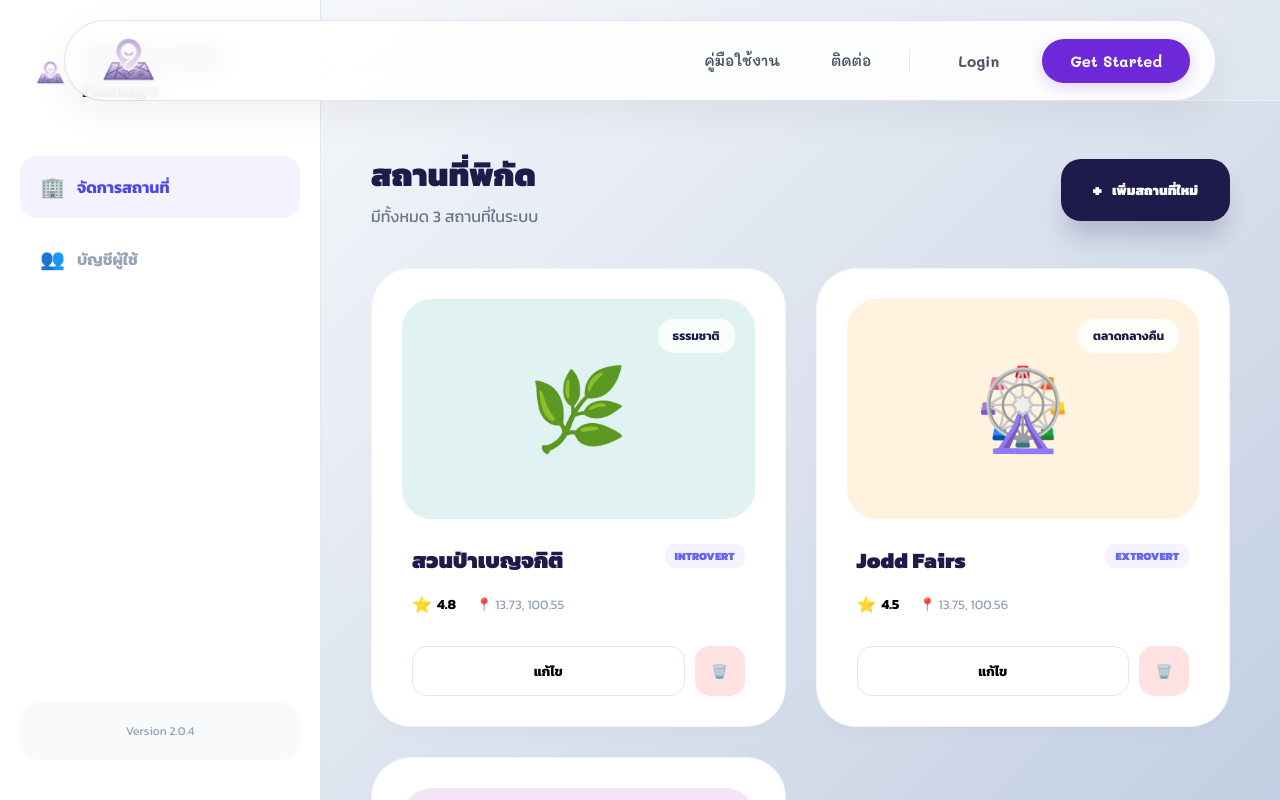
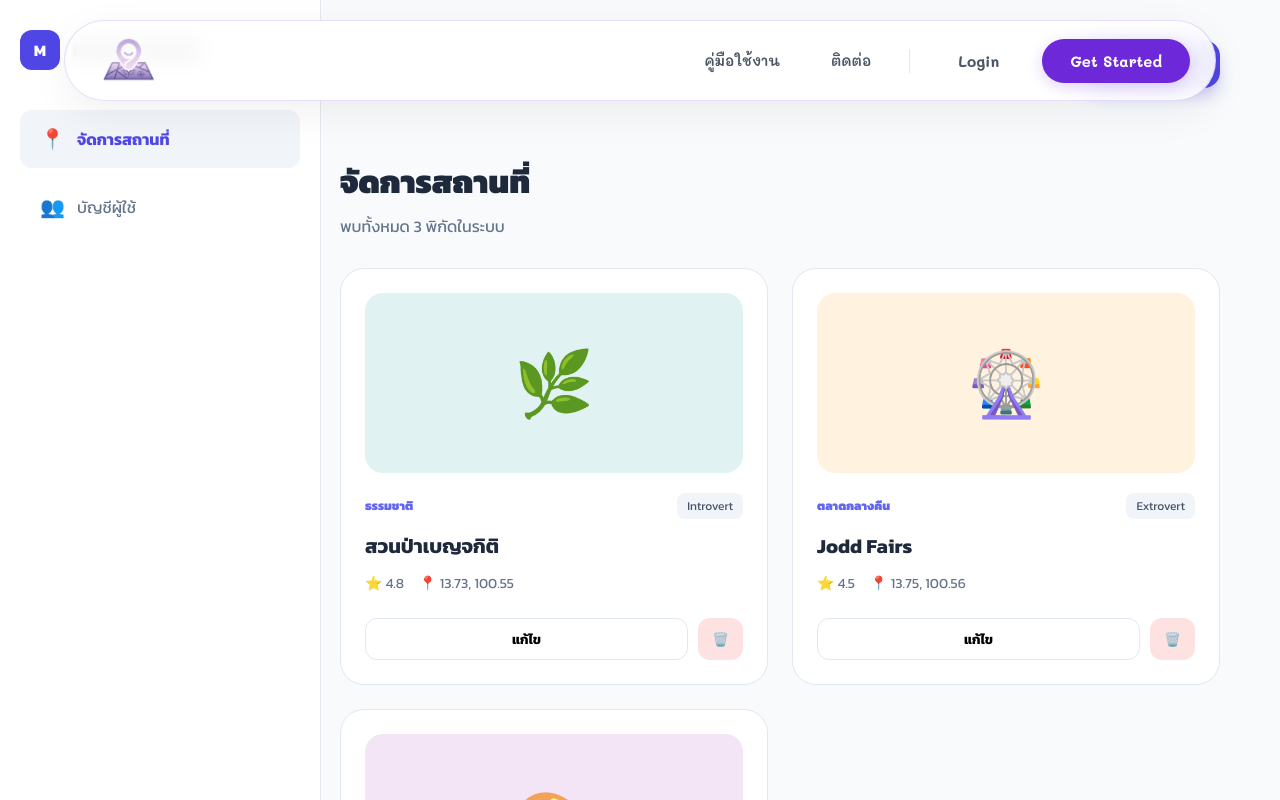
Before and after one commit to Chitikub/jabaatai, a Next.js app in the folder Frontend/: page /admin in a window 1280 px wide. Shown: the top 800 px of the page. Built offline with nearby package versions, Linux system fonts and the light colour scheme.

Commit message:
add admin page css

```diff
--- a/Frontend/src/app/admin/page.js
+++ b/Frontend/src/app/admin/page.js
@@ -16,7 +16,6 @@ export default function AdminPage() {
     { id: 3, name: "Somsri Happy", email: "somsri@email.com", status: "active", joinDate: "2024-03-01" },
   ]);
 
-  // ตัวช่วยแปลงค่า Type เป็น Label, Icon และ Color
   const typeMapping = {
     green: { label: 'ธรรมชาติ', icon: '🌳', color: '#E0F2F1' },
     water: { label: 'แหล่งน้ำ', icon: '🌊', color: '#E1F5FE' },
@@ -25,7 +24,7 @@ export default function AdminPage() {
     general: { label: 'ทั่วไป', icon: '📍', color: '#F8FAFC' }
   };
 
-  // --- ฟังก์ชันเพิ่มสถานที่ (เดิม) ---
+  // --- ฟังก์ชันคงเดิม (ตามที่ขอ) ---
   const handleAddLocation = async () => {
     const { value: formValues } = await Swal.fire({
       title: '<span style="font-family:Kanit; font-weight:900; color:#1e1b4b;">✨ เพิ่มพิกัดใหม่</span>',
@@ -95,11 +94,8 @@ export default function AdminPage() {
     }
   };
 
-  // --- ฟังก์ชันแก้ไขสถานที่ (ใหม่) ---
   const handleEditLocation = async (loc) => {
-    // ค้นหา key เดิมเพื่อตั้งค่า default ใน select
     const currentTypeKey = Object.keys(typeMapping).find(key => typeMapping[key].label === loc.type) || 'green';
-
     const { value: formValues } = await Swal.fire({
       title: '<span style="font-family:Kanit; font-weight:900; color:#1e1b4b;">✏️ แก้ไขข้อมูลสถานที่</span>',
       background: '#ffffff',
@@ -170,7 +166,6 @@ export default function AdminPage() {
     }
   };
 
-  // --- ฟังก์ชันลบสถานที่ (ปรับปรุงให้มี confirm) ---
   const handleDeleteLocation = (id, name) => {
     Swal.fire({
       title: 'ยืนยันการลบ?',
@@ -178,7 +173,6 @@ export default function AdminPage() {
       icon: 'warning',
       showCancelButton: true,
       confirmButtonColor: '#ef4444',
-      cancelButtonColor: '#94a3b8',
       confirmButtonText: 'ใช่, ลบเลย',
       cancelButtonText: 'ยกเลิก',
       borderRadius: '20px'
@@ -190,7 +184,6 @@ export default function AdminPage() {
     });
   };
 
-  // --- ฟังก์ชันจัดการผู้ใช้ (คงเดิม) ---
   const handleToggleBan = (user) => {
     const isBanning = user.status === "active";
     Swal.fire({
@@ -217,7 +210,6 @@ export default function AdminPage() {
       icon: 'error',
       showCancelButton: true,
       confirmButtonColor: '#1e1b4b',
-      cancelButtonColor: '#ef4444',
       confirmButtonText: 'ยกเลิก',
       cancelButtonText: 'ใช่, ลบถาวร',
       borderRadius: '20px'
@@ -230,163 +222,116 @@ export default function AdminPage() {
   };
 
   return (
-    <div className="admin-container" style={{ display: 'flex', height: '100vh', width: '100vw', background: '#f0f2f5', overflow: 'hidden', fontFamily: "'Kanit', sans-serif" }}>
+    <div className="admin-wrapper" style={{ display: 'flex', minHeight: '100vh', background: '#F8FAFC', fontFamily: 'Kanit' }}>
 
-      {/* Sidebar - คงไว้เหมือนเดิมทุกประการ */}
-      <aside style={{ width: '280px', background: '#ffffff', borderRight: '1px solid #e2e8f0', display: 'flex', flexDirection: 'column', padding: '40px 20px' }}>
-        <div style={{ display: 'flex', alignItems: 'center', gap: '12px', marginBottom: '50px', padding: '0 10px' }}>
-           <img src="/logo.png" alt="Logo" style={{ width: '40px', height: '40px', objectFit: 'contain' }} />
-           <span style={{ fontWeight: 900, fontSize: '22px', color: '#1e1b4b', letterSpacing: '-1px' }}>Mood Location Manage</span>
+      {/* Sidebar: HCI - สม่ำเสมอและแยกส่วนชัดเจน */}
+      <aside style={{ width: '280px', background: '#FFFFFF', borderRight: '1px solid #E2E8F0', padding: '30px 20px', position: 'fixed', height: '100vh' }}>
+        <div style={{ display: 'flex', alignItems: 'center', gap: '12px', marginBottom: '40px' }}>
+          <div style={{ width: '40px', height: '40px', background: '#4F46E5', borderRadius: '12px', display: 'flex', alignItems: 'center', justifyContent: 'center', color: 'white', fontWeight: 'bold' }}>M</div>
+          <span style={{ fontWeight: 900, fontSize: '20px', color: '#1E293B' }}>MOOD ADMIN</span>
         </div>
 
-        <nav style={{ flex: 1 }}>
+        <nav>
           <div
             onClick={() => setActiveTab("locations")}
-            style={{ padding: '16px 20px', background: activeTab === "locations" ? '#f5f3ff' : 'transparent', color: activeTab === "locations" ? '#4f46e5' : '#94a3b8', borderRadius: '16px', fontWeight: 'bold', display: 'flex', alignItems: 'center', gap: '12px', marginBottom: '10px', cursor: 'pointer', transition: '0.3s' }}
+            style={{
+              padding: '14px 20px', borderRadius: '12px', cursor: 'pointer', marginBottom: '10px', transition: '0.2s',
+              background: activeTab === "locations" ? '#F1F5F9' : 'transparent',
+              color: activeTab === "locations" ? '#4F46E5' : '#64748B',
+              fontWeight: activeTab === "locations" ? 'bold' : 'normal',
+              display: 'flex', alignItems: 'center', gap: '12px'
+            }}
           >
-            <span style={{ fontSize: '20px' }}>🏢</span> จัดการสถานที่
+            <span style={{fontSize:'20px'}}>📍</span> จัดการสถานที่
           </div>
           <div
             onClick={() => setActiveTab("users")}
-            style={{ padding: '16px 20px', background: activeTab === "users" ? '#f5f3ff' : 'transparent', color: activeTab === "users" ? '#4f46e5' : '#94a3b8', borderRadius: '16px', fontWeight: 'bold', display: 'flex', alignItems: 'center', gap: '12px', cursor: 'pointer', transition: '0.3s' }}
+            style={{
+              padding: '14px 20px', borderRadius: '12px', cursor: 'pointer', transition: '0.2s',
+              background: activeTab === "users" ? '#F1F5F9' : 'transparent',
+              color: activeTab === "users" ? '#4F46E5' : '#64748B',
+              fontWeight: activeTab === "users" ? 'bold' : 'normal',
+              display: 'flex', alignItems: 'center', gap: '12px'
+            }}
           >
-            <span style={{ fontSize: '20px' }}>👥</span> บัญชีผู้ใช้
+            <span style={{fontSize:'20px'}}>👥</span> บัญชีผู้ใช้
           </div>
         </nav>
-
-        <div style={{ background: '#f8fafc', padding: '20px', borderRadius: '20px', textAlign: 'center' }}>
-          <p style={{ fontSize: '12px', color: '#94a3b8', margin: 0 }}>Version 2.0.4</p>
-        </div>
       </aside>
 
-      {/* Main Content */}
-      <main style={{ flex: 1, position: 'relative', display: 'flex', flexDirection: 'column', background: 'linear-gradient(135deg, #f5f7fa 0%, #c3cfe2 100%)' }}>
+      {/* Main Content: HCI - มีพื้นที่หายใจ (White Space) และโครงสร้างชัดเจน */}
+      <main style={{ flex: 1, marginLeft: '280px', padding: '40px 60px' }}>
 
-        {/* Header */}
-        <header style={{
-          height: '100px',
-          padding: '0 50px',
-          display: 'flex',
-          alignItems: 'center',
-          justifyContent: 'space-between',
-          background: 'rgba(255, 255, 255, 0.2)',
-          backdropFilter: 'blur(15px)',
-          borderBottom: '1px solid rgba(255,255,255,0.3)',
-          position: 'sticky',
-          top: 0,
-          zIndex: 100
-        }}>
-
-        </header>
+        {/* Tab Header Section */}
+        <div style={{ display: 'flex', justifyContent: 'space-between', alignItems: 'flex-end', marginBottom: '180px' }}>
+          <div style={{ position: 'relative', marginBottom: '-150px' }}>
+            <h2 style={{ fontSize: '32px', fontWeight: 900, color: '#1E293B', margin: 0 }}>
+              {activeTab === "locations" ? "จัดการสถานที่" : "บัญชีผู้ใช้งาน"}
+            </h2>
+            <p style={{ color: '#64748B', margin: '8px 0 0 0' }}>
+              {activeTab === "locations" ? `พบทั้งหมด ${locations.length} พิกัดในระบบ` : `มีผู้ใช้งานทั้งหมด ${users.length} ราย`}
+            </p>
+          </div>
+          {activeTab === "locations" && (
+            <button onClick={handleAddLocation} style={{ background: '#4F46E5', color: 'white', border: 'none', padding: '14px 28px', borderRadius: '16px', fontWeight: 'bold', cursor: 'pointer', boxShadow: '0 10px 15px -3px rgba(79, 70, 229, 0.3)' }}>
+              + เพิ่มพิกัดใหม่
+            </button>
+          )}
+        </div>
 
         {/* Content Area */}
-        <section style={{ flex: 1, overflowY: 'auto', padding: '50px' }}>
-          <div style={{ maxWidth: '1100px', margin: '0 auto' }}>
-
-            {/* TAB: LOCATIONS */}
-            {activeTab === "locations" && (
-              <>
-                <div style={{ display: 'flex', justifyContent: 'space-between', alignItems: 'center', marginBottom: '40px' }}>
-                   <div>
-                      <h3 style={{ fontSize: '32px', fontWeight: 900, color: '#1e1b4b', margin: 0 }}>สถานที่พิกัด</h3>
-                      <p style={{ color: '#64748b', margin: '5px 0 0 0' }}>มีทั้งหมด {locations.length} สถานที่ในระบบ</p>
+        {activeTab === "locations" ? (
+          <div style={{ display: 'grid', gridTemplateColumns: 'repeat(auto-fill, minmax(320px, 1fr))', gap: '24px' }}>
+            {locations.map(loc => (
+              <div key={loc.id} className="card-item" style={{ background: 'white', borderRadius: '24px', padding: '24px', border: '1px solid #E2E8F0', transition: '0.3s' }}>
+                <div style={{ height: '180px', background: loc.color || '#F8FAFC', borderRadius: '18px', display: 'flex', alignItems: 'center', justifyContent: 'center', fontSize: '64px', marginBottom: '20px' }}>
+                  {loc.icon}
                 </div>
-                   <button
-                      onClick={handleAddLocation}
-                      style={{ background: '#1e1b4b', color: 'white', border: 'none', padding: '16px 32px', borderRadius: '20px', fontWeight: 900, cursor: 'pointer', display: 'flex', alignItems: 'center', gap: '10px', boxShadow: '0 20px 25px -5px rgba(30, 27, 75, 0.2)', transition: 'transform 0.2s' }}
-                      onMouseOver={(e) => e.currentTarget.style.transform = 'translateY(-3px)'}
-                      onMouseOut={(e) => e.currentTarget.style.transform = 'translateY(0)'}
-                   >
-                     <span style={{ fontSize: '20px' }}>+</span> เพิ่มสถานที่ใหม่
-                   </button>
+                <div style={{ display: 'flex', justifyContent: 'space-between', alignItems: 'center' }}>
+                  <span style={{ fontSize: '12px', color: '#6366F1', fontWeight: 800, textTransform: 'uppercase' }}>{loc.type}</span>
+                  <span style={{ fontSize: '12px', background: '#F1F5F9', padding: '4px 10px', borderRadius: '8px', color: '#475569' }}>{loc.personality}</span>
                 </div>
-
-                <div style={{ display: 'grid', gridTemplateColumns: 'repeat(auto-fill, minmax(320px, 1fr))', gap: '30px' }}>
-                  {locations.map(loc => (
-                    <div key={loc.id} className="card-hover" style={{ background: '#ffffff', borderRadius: '40px', padding: '30px', border: '1px solid #f1f5f9', boxShadow: '0 10px 15px -3px rgba(0,0,0,0.02)', transition: 'all 0.3s cubic-bezier(0.4, 0, 0.2, 1)' }}>
-                      <div style={{ height: '220px', background: loc.color || '#f8fafc', borderRadius: '30px', display: 'flex', alignItems: 'center', justifyContent: 'center', fontSize: '80px', marginBottom: '25px', position: 'relative' }}>
-                        {loc.icon}
-                        <div style={{ position: 'absolute', top: '20px', right: '20px', background: 'rgba(255,255,255,0.8)', padding: '8px 15px', borderRadius: '15px', fontSize: '12px', fontWeight: 'bold', color: '#1e1b4b', backdropFilter: 'blur(5px)' }}>
-                           {loc.type}
+                <h4 style={{ fontSize: '20px', fontWeight: 700, margin: '12px 0', color: '#1E293B' }}>{loc.name}</h4>
+                <div style={{ display: 'flex', alignItems: 'center', gap: '15px', color: '#64748B', fontSize: '14px' }}>
+                  <span>⭐ {loc.rating}</span>
+                  <span>📍 {loc.lat}, {loc.lng}</span>
                 </div>
-                      </div>
-                      <div style={{ padding: '0 10px' }}>
-                        <div style={{ display: 'flex', justifyContent: 'space-between', alignItems: 'flex-start' }}>
-                          <h4 style={{ margin: 0, fontWeight: 900, fontSize: '22px', color: '#1e1b4b' }}>{loc.name}</h4>
-                          <div style={{ background: '#f5f3ff', color: '#6366f1', padding: '4px 10px', borderRadius: '10px', fontSize: '11px', fontWeight: '900', textTransform: 'uppercase' }}>{loc.personality}</div>
-                        </div>
-                        <div style={{ display: 'flex', alignItems: 'center', gap: '20px', marginTop: '15px' }}>
-                          <div style={{ display: 'flex', alignItems: 'center', gap: '5px' }}>
-                             <span style={{ color: '#fbbf24' }}>⭐</span>
-                             <span style={{ fontWeight: 'bold', fontSize: '14px' }}>{loc.rating}</span>
-                          </div>
-                          <div style={{ color: '#94a3b8', fontSize: '13px' }}>📍 {loc.lat}, {loc.lng}</div>
-                        </div>
-                        <div style={{ display: 'flex', gap: '10px', marginTop: '30px' }}>
-                           <button
-                            onClick={() => handleEditLocation(loc)}
-                            style={{ flex: 1, padding: '12px', borderRadius: '15px', border: '1px solid #e2e8f0', background: 'white', fontWeight: 'bold', cursor: 'pointer', transition: '0.2s' }}
-                           >แก้ไข</button>
-                           <button
-                            onClick={() => handleDeleteLocation(loc.id, loc.name)}
-                            style={{ width: '50px', height: '50px', display: 'flex', alignItems: 'center', justifyContent: 'center', borderRadius: '15px', border: 'none', background: '#fee2e2', color: '#ef4444', cursor: 'pointer' }}
-                           >🗑️</button>
-                        </div>
+                <div style={{ display: 'flex', gap: '10px', marginTop: '24px' }}>
+                  <button onClick={() => handleEditLocation(loc)} style={{ flex: 1, padding: '10px', borderRadius: '12px', border: '1px solid #E2E8F0', background: 'white', fontWeight: 'bold', cursor: 'pointer' }}>แก้ไข</button>
+                  <button onClick={() => handleDeleteLocation(loc.id, loc.name)} style={{ width: '45px', borderRadius: '12px', border: 'none', background: '#FEE2E2', color: '#EF4444', cursor: 'pointer' }}>🗑️</button>
                 </div>
               </div>
             ))}
           </div>
-              </>
-            )}
-
-            {/* TAB: USERS */}
-            {activeTab === "users" && (
-              <div style={{ background: 'rgba(255,255,255,0.7)', backdropFilter: 'blur(20px)', borderRadius: '40px', padding: '40px', boxShadow: '0 25px 50px -12px rgba(0,0,0,0.1)', border: '1px solid rgba(255,255,255,0.5)' }}>
-                <h3 style={{ fontSize: '28px', fontWeight: 900, color: '#1e1b4b', marginBottom: '30px' }}>บัญชีผู้ใช้งานระบบ</h3>
-                <table style={{ width: '100%', borderCollapse: 'separate', borderSpacing: '0 15px' }}>
+        ) : (
+          <div style={{ background: 'white', borderRadius: '24px', border: '1px solid #E2E8F0', overflow: 'hidden' }}>
+            <table style={{ width: '100%', borderCollapse: 'collapse' }}>
               <thead>
-                    <tr style={{ textAlign: 'left', color: '#94a3b8', fontSize: '14px' }}>
-                      <th style={{ padding: '0 20px' }}>ผู้ใช้งาน</th>
-                      <th>สถานะ</th>
-                      <th>วันที่เข้าร่วม</th>
-                      <th style={{ textAlign: 'center' }}>จัดการ</th>
+                <tr style={{ textAlign: 'left', background: '#F8FAFC', borderBottom: '1px solid #E2E8F0' }}>
+                  <th style={{ padding: '20px 24px', color: '#64748B' }}>ผู้ใช้งาน</th>
+                  <th style={{ padding: '20px 24px', color: '#64748B' }}>สถานะ</th>
+                  <th style={{ padding: '20px 24px', color: '#64748B' }}>วันที่เข้าร่วม</th>
+                  <th style={{ padding: '20px 24px', color: '#64748B', textAlign: 'center' }}>การจัดการ</th>
                 </tr>
               </thead>
               <tbody>
                 {users.map(user => (
-                      <tr key={user.id} style={{ background: '#fff', borderRadius: '20px', transition: 'transform 0.2s' }} onMouseOver={(e) => e.currentTarget.style.transform = 'scale(1.01)'} onMouseOut={(e) => e.currentTarget.style.transform = 'scale(1)'}>
-                        <td style={{ padding: '20px', borderRadius: '20px 0 0 20px' }}>
-                          <div style={{ display: 'flex', alignItems: 'center', gap: '15px' }}>
-                            <div style={{ width: '45px', height: '45px', borderRadius: '15px', background: user.status === 'active' ? '#f5f3ff' : '#fee2e2', display: 'flex', alignItems: 'center', justifyContent: 'center', fontSize: '20px' }}>
-                              {user.status === 'active' ? '👤' : '🚫'}
-                            </div>
-                            <div>
-                              <div style={{ fontWeight: 'bold', color: '#1e1b4b' }}>{user.name}</div>
-                              <div style={{ fontSize: '12px', color: '#94a3b8' }}>{user.email}</div>
-                            </div>
-                          </div>
+                  <tr key={user.id} style={{ borderBottom: '1px solid #F1F5F9' }}>
+                    <td style={{ padding: '20px 24px' }}>
+                      <div style={{ fontWeight: 'bold', color: '#1E293B' }}>{user.name}</div>
+                      <div style={{ fontSize: '13px', color: '#94A3B8' }}>{user.email}</div>
                     </td>
-                        <td>
-                          <span style={{ padding: '6px 15px', borderRadius: '12px', fontSize: '12px', fontWeight: '900', background: user.status === 'active' ? '#dcfce7' : '#fee2e2', color: user.status === 'active' ? '#16a34a' : '#ef4444' }}>
+                    <td style={{ padding: '20px 24px' }}>
+                      <span style={{ padding: '6px 12px', borderRadius: '8px', fontSize: '12px', fontWeight: 'bold', background: user.status === 'active' ? '#DCFCE7' : '#FEE2E2', color: user.status === 'active' ? '#16A34A' : '#EF4444' }}>
                         {user.status.toUpperCase()}
                       </span>
                     </td>
-                        <td style={{ color: '#64748b', fontSize: '14px' }}>{user.joinDate}</td>
-                        <td style={{ padding: '20px', borderRadius: '0 20px 20px 0', textAlign: 'center' }}>
-                          <div style={{ display: 'flex', gap: '10px', justifyContent: 'center' }}>
-                            <button
-                              onClick={() => handleToggleBan(user)}
-                              style={{ padding: '10px 18px', borderRadius: '15px', border: '1px solid #e2e8f0', background: '#fff', fontWeight: 'bold', fontSize: '13px', cursor: 'pointer', transition: '0.2s', color: user.status === 'active' ? '#ef4444' : '#10b981' }}
-                            >
-                              {user.status === 'active' ? 'ระงับการใช้งาน' : 'ปลดระงับ'}
+                    <td style={{ padding: '20px 24px', color: '#64748B' }}>{user.joinDate}</td>
+                    <td style={{ padding: '20px 24px', textAlign: 'center' }}>
+                      <button onClick={() => handleToggleBan(user)} style={{ marginRight: '10px', padding: '8px 16px', borderRadius: '10px', border: '1px solid #E2E8F0', background: 'white', cursor: 'pointer', color: user.status === 'active' ? '#EF4444' : '#10B981', fontWeight: 'bold' }}>
+                        {user.status === 'active' ? 'ระงับ' : 'ปลด'}
                       </button>
-                            <button
-                              onClick={() => handleDeleteUser(user.id)}
-                              style={{ width: '42px', height: '42px', borderRadius: '15px', border: 'none', background: '#1e1b4b', color: '#fff', cursor: 'pointer' }}
-                            >
-                              🗑️
-                            </button>
-                          </div>
+                      <button onClick={() => handleDeleteUser(user.id)} style={{ padding: '8px', borderRadius: '10px', border: 'none', background: '#F1F5F9', cursor: 'pointer' }}>🗑️</button>
                     </td>
                   </tr>
                 ))}
@@ -394,21 +339,18 @@ export default function AdminPage() {
             </table>
           </div>
         )}
-          </div>
-        </section>
       </main>
 
       <style jsx global>{`
         @import url('https://fonts.googleapis.com/css2?family=Kanit:wght@300;400;700;900&display=swap');
-        .card-hover:hover {
-          transform: translateY(-10px);
-          box-shadow: 0 30px 50px -12px rgba(0, 0, 0, 0.1) !important;
-          border-color: #6366f1 !important;
+        .card-item:hover {
+          transform: translateY(-5px);
+          box-shadow: 0 20px 25px -5px rgba(0, 0, 0, 0.05);
+          border-color: #4F46E5 !important;
         }
-        /* Custom Scrollbar */
-        ::-webkit-scrollbar { width: 8px; }
-        ::-webkit-scrollbar-track { background: transparent; }
-        ::-webkit-scrollbar-thumb { background: #cbd5e1; border-radius: 10px; }
+        /* Scrollbar */
+        ::-webkit-scrollbar { width: 6px; }
+        ::-webkit-scrollbar-thumb { background: #CBD5E1; border-radius: 10px; }
       `}</style>
     </div>
   );
```
Lines whose indentation alone changed are shown as unchanged.
